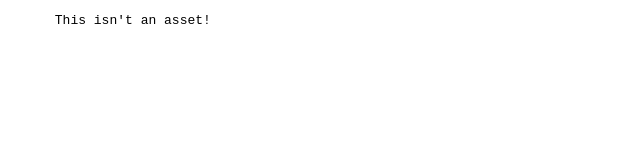
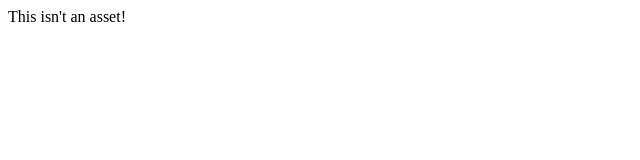
Before and after one commit to ButterBoyJulian/Assets, a plain HTML site: page index.html in a window 1280 px wide. Shown: the whole page, without its empty margins (0-640 px from the left). Drawn offline with Linux system fonts and the light colour scheme.

Commit message:
Update index.html

```diff
--- a/index.html
+++ b/index.html
@@ -3,8 +3,6 @@
   <head>
   </head>
   <body data-gr-c-s-loaded="true">
-    <pre style="word-wrap: break-word; white-space: pre-wrap;">
-      This isn't an asset!
-    </pre>
+    This isn't an asset!
   </body>
 </html>
```
